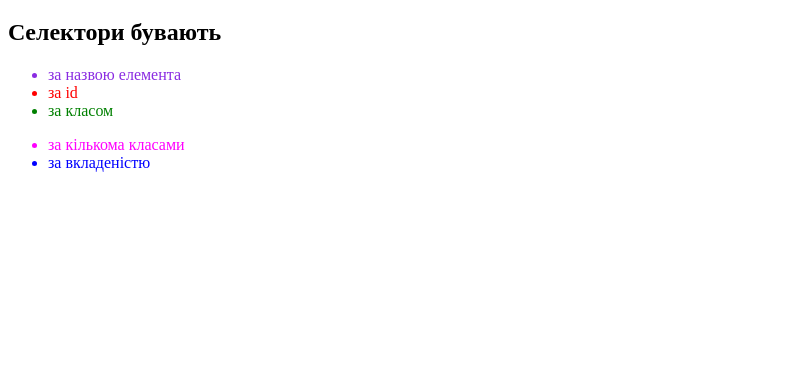
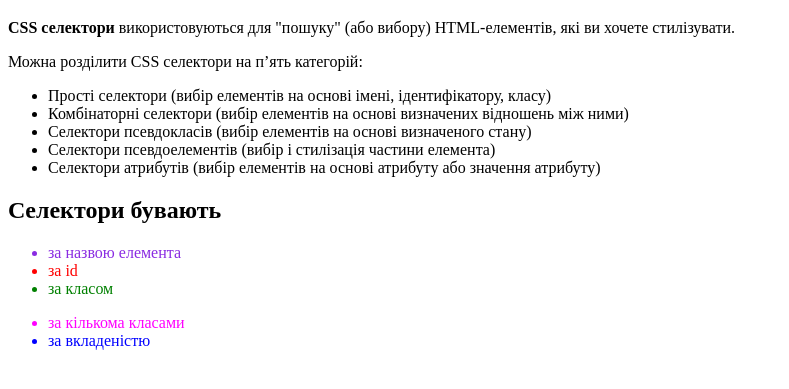
Before and after one commit to 33IGOREK33/HMS, a plain HTML site: page index.html in a window 1280 px wide. Shown: the part 61-450 px from the top of the page, without its empty margins (0-789 px from the left). Drawn offline with Linux system fonts and the light colour scheme.

Commit message:
all done x2

```diff
--- a/index.html
+++ b/index.html
@@ -9,6 +9,15 @@
 </head>
 <body>
     <h1>CSS</h1>
+    <p> <strong> CSS селектори </strong> використовуються для "пошуку" (або вибору) HTML-елементів, які ви хочете стилізувати.</p>
+    <p>Можна розділити CSS селектори на п’ять категорій:</p>
+    <ul>
+        <li>Прості селектори (вибір елементів на основі імені, ідентифікатору, класу)</li>
+        <li>Комбінаторні селектори (вибір елементів на основі визначених відношень між ними)</li>
+        <li>Селектори псевдокласів (вибір елементів на основі визначеного стану)</li>
+        <li>Селектори псевдоелементів (вибір і стилізація частини елемента)</li>
+        <li>Селектори атрибутів (вибір елементів на основі атрибуту або значення атрибуту)</li>
+    </ul>
     <h2>Cелектори бувають</h2>
     <div>
         <ul>
```
